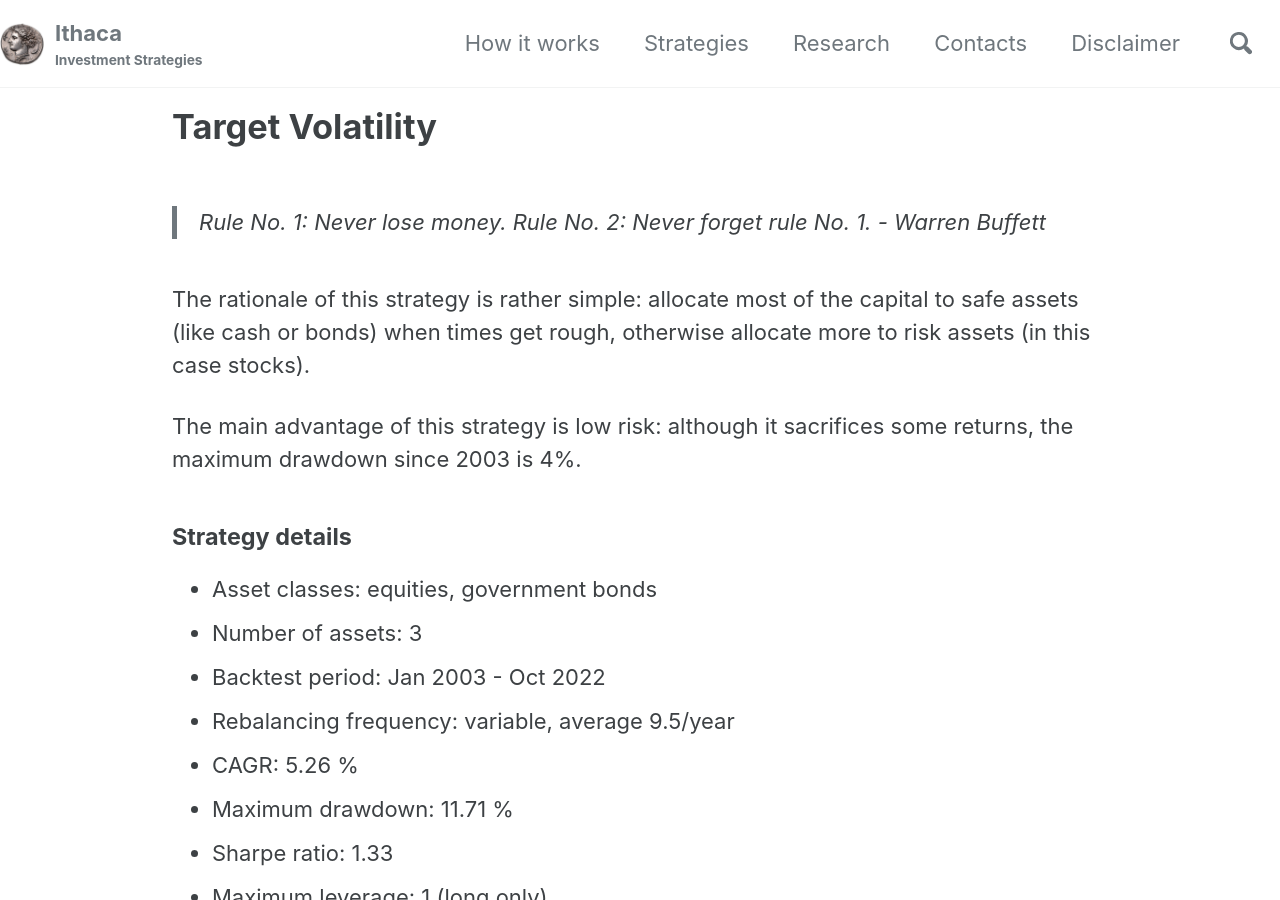
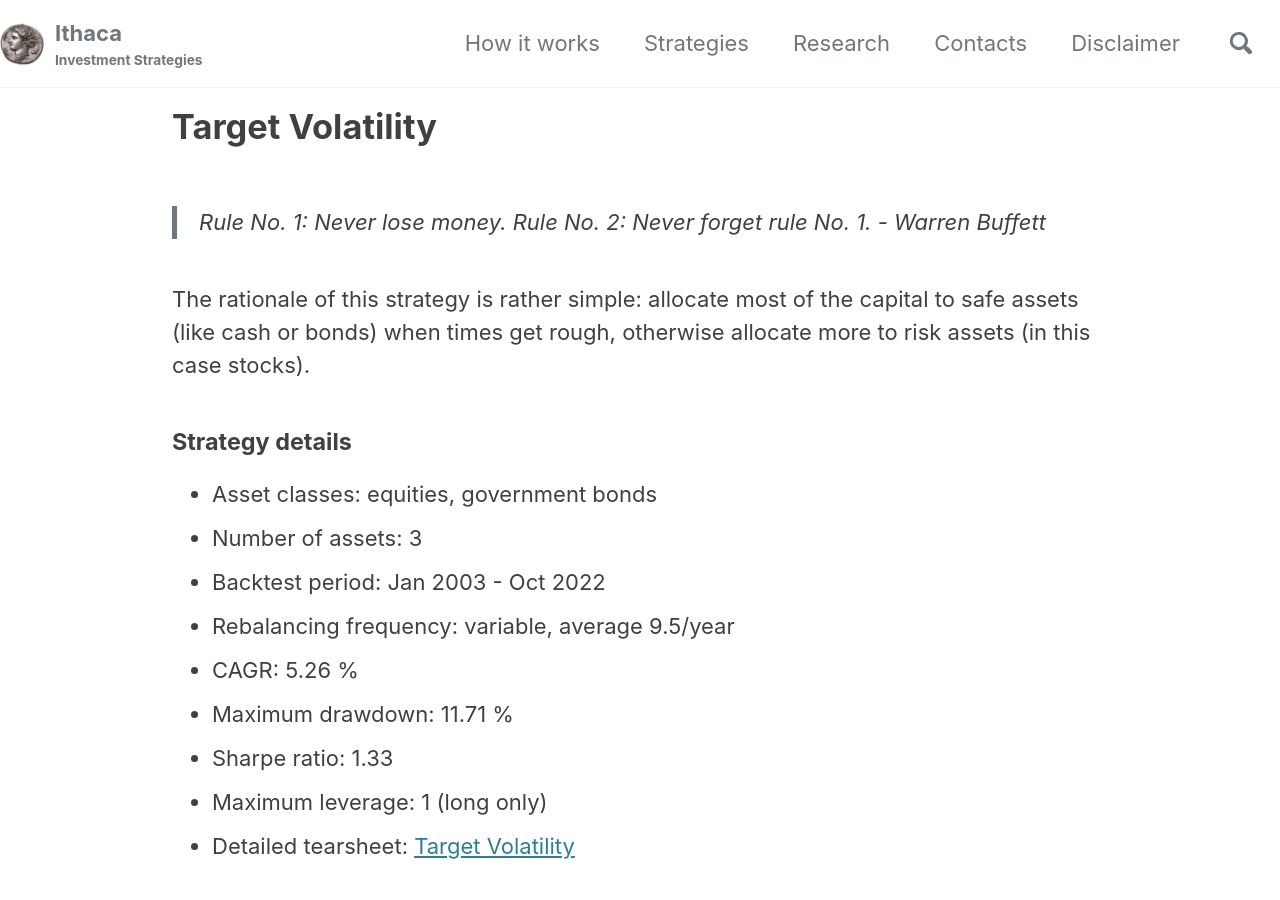
Before and after one commit to IthacaResearch/ithacaresearch.github.io, a Jekyll site: the page built from _posts/2019-07-12-Target-Volatility.md, in a window 1280 px wide and 900 px high. Built offline with Jekyll 4.4.1, drawn with Linux system fonts in a browser that asks for light colours; cached includes are drawn as plain includes.

Commit message:
Update description

```diff
--- a/_posts/2019-07-12-Target-Volatility.md
+++ b/_posts/2019-07-12-Target-Volatility.md
@@ -8,8 +8,6 @@ excerpt_separator:  <!--more-->
 > _Rule No. 1: Never lose money. Rule No. 2: Never forget rule No. 1._ - Warren Buffett
 
 The rationale of this strategy is rather simple: allocate most of the capital to safe assets (like cash or bonds) when times get rough, otherwise allocate more to risk assets (in this case stocks).
-
-The main advantage of this strategy is low risk: although it sacrifices some returns, the maximum drawdown since 2003 is 4%.
 
 #### Strategy details
 * Asset classes: equities, government bonds
```
